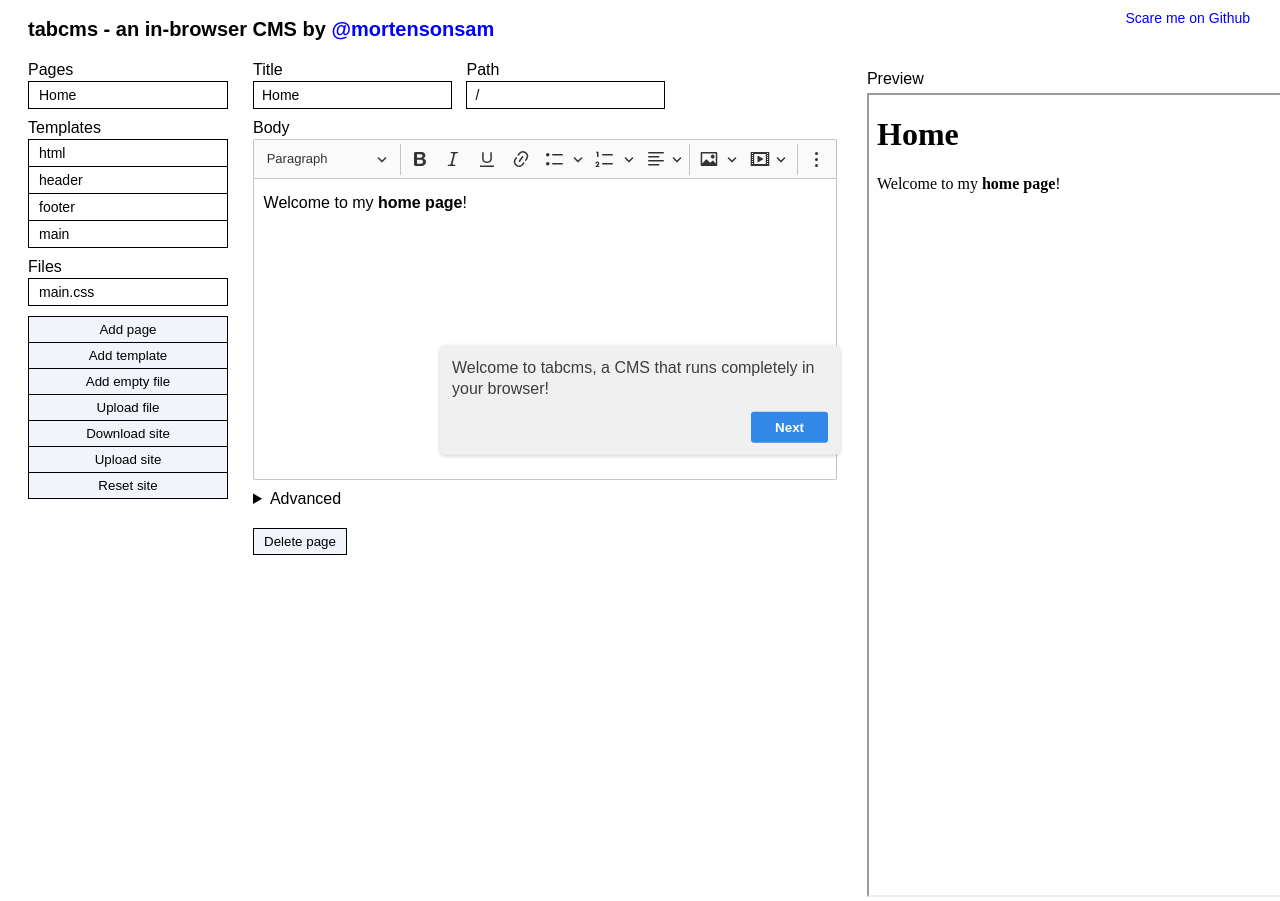
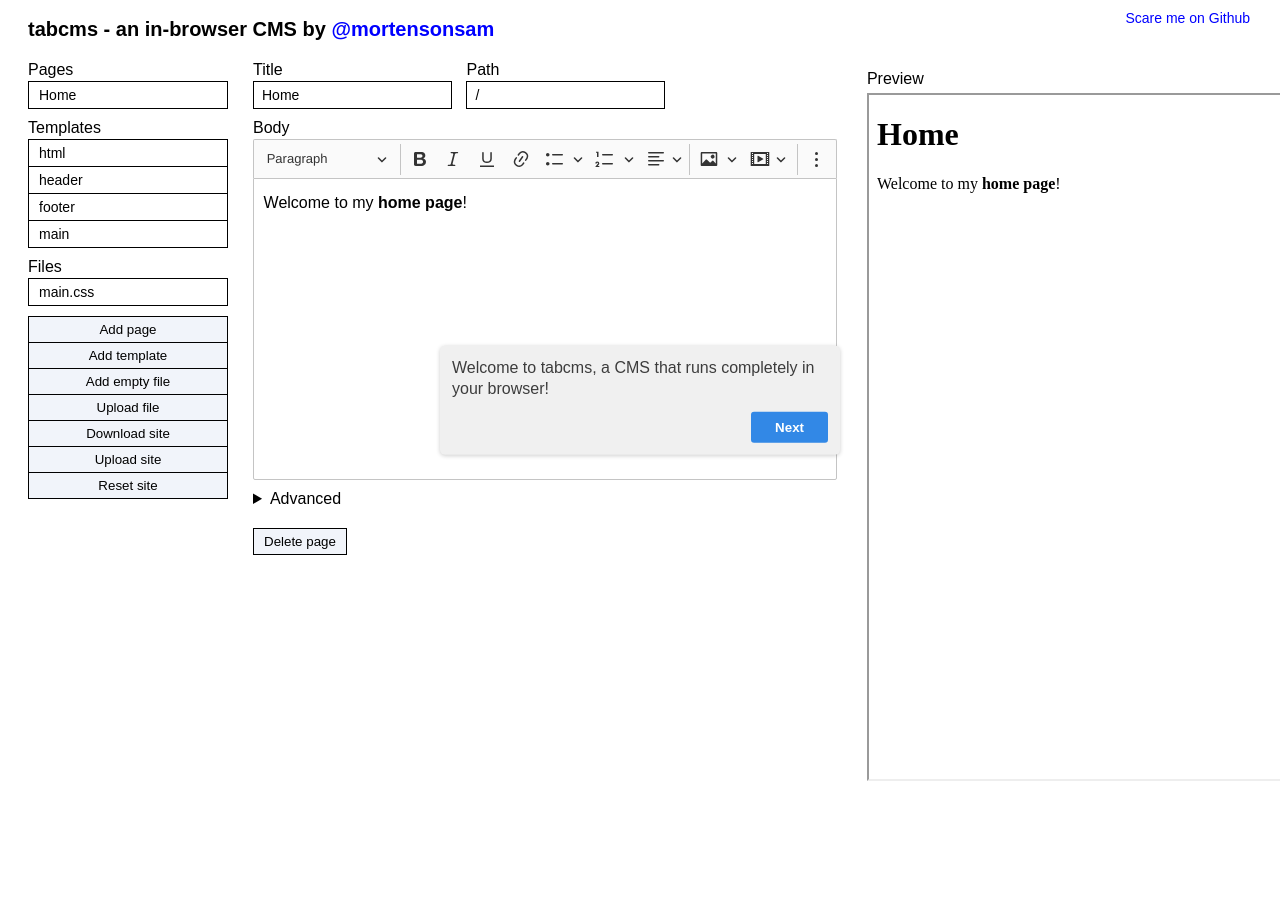
Before and after one commit to mortenson/tabcms, a website: page index.html in a window 1280 px wide. Shown: the top 901 px of the page. After the commit the page ends 800 px from the top, so only its background shows below. Drawn offline with Linux system fonts and the light colour scheme.

Commit message:
Prevented iframe overflow.

```diff
--- a/main.css
+++ b/main.css
@@ -1,6 +1,7 @@
 body {
   font-family: Arial, Helvetica, sans-serif;
-  height: 100vh;
+  height: calc(100vh - 16px);
+  margin: 8px;
   padding: 0;
 }
 
@@ -21,7 +22,7 @@ body {
 
 #edit-wrapper {
   display: flex;
-  height: 100%;
+  height: calc(100% - 100px);
 }
 
 #edit-wrapper > * {
```
